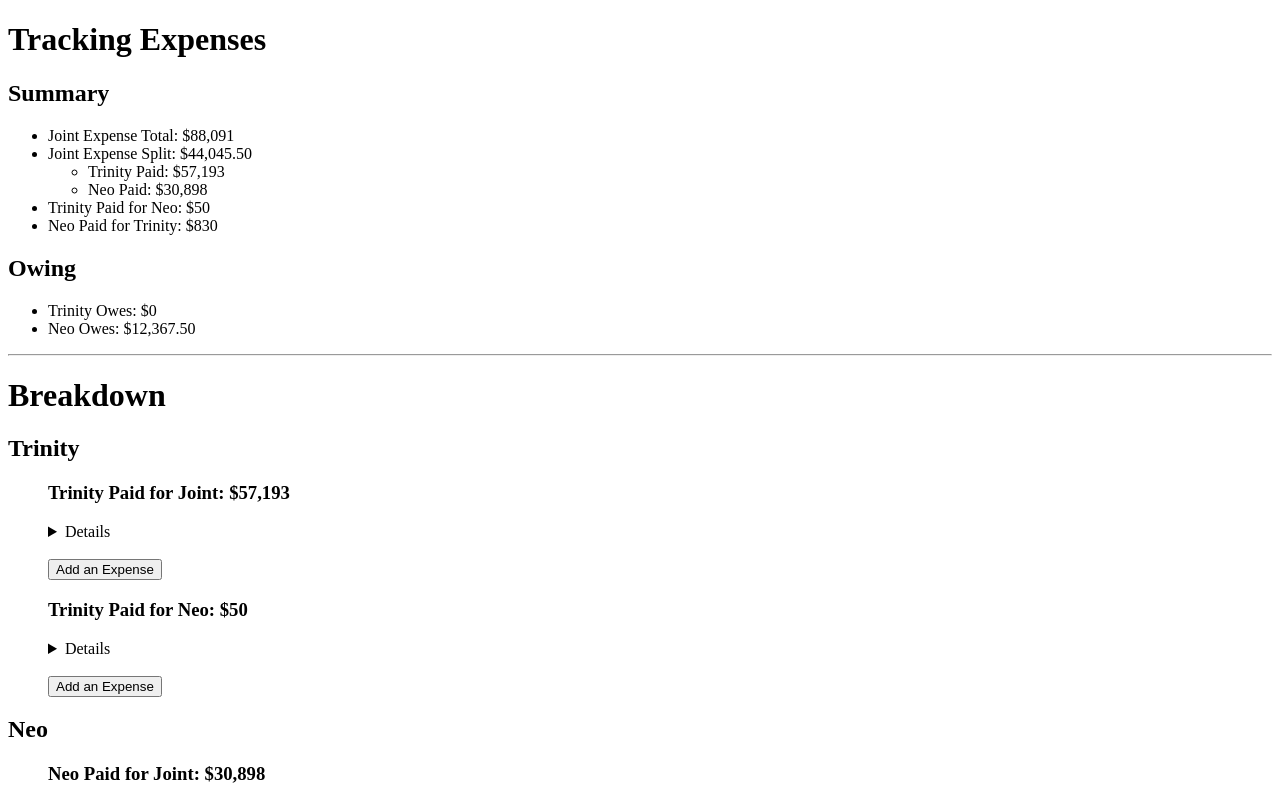
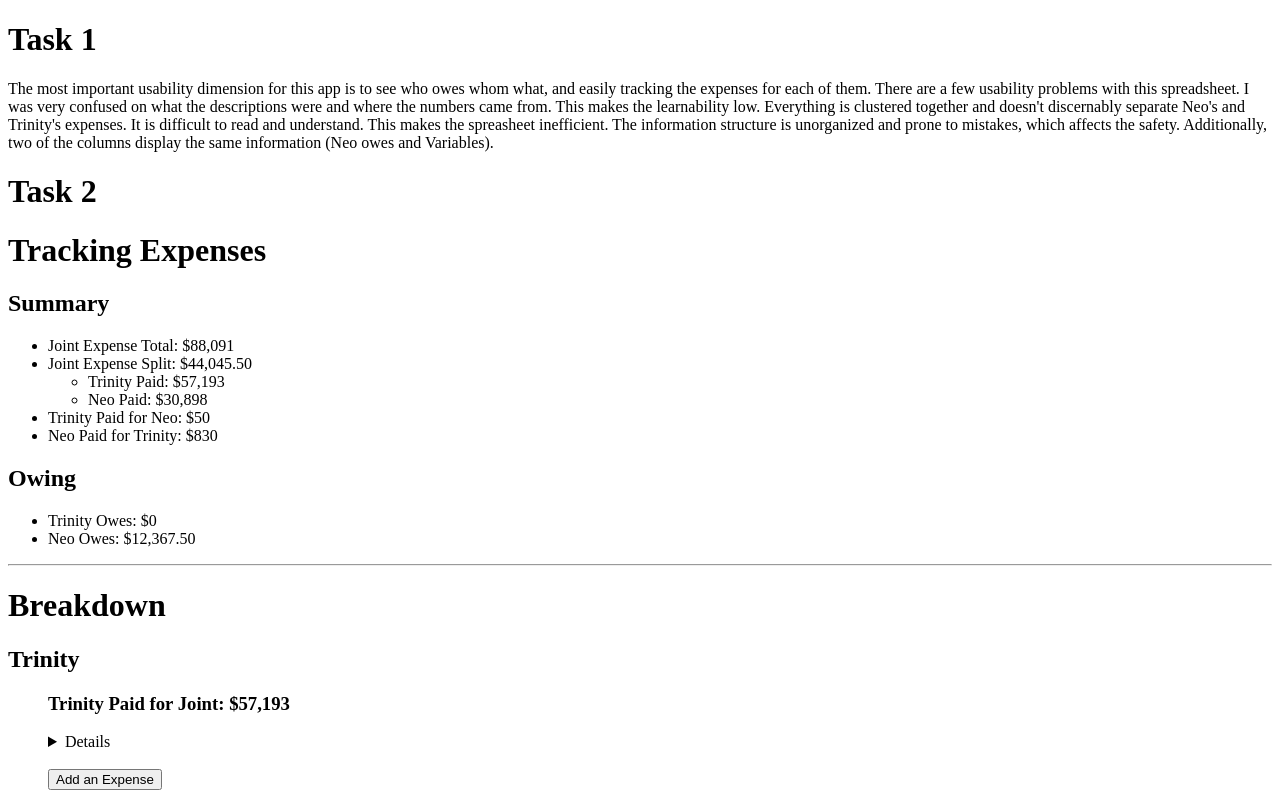
Before and after one commit to designftw/hw1-sabrinahu618, a plain HTML site: page expenses/index.html in a window 1280 px wide. Shown: the top 800 px of the page. Drawn offline with Linux system fonts and the light colour scheme.

Commit message:
Cleaning up

```diff
--- a/expenses/index.html
+++ b/expenses/index.html
@@ -3,6 +3,22 @@
 <head>
 	<meta charset="UTF-8">
 	<title>Expenses</title>
+	<h1>Task 1</h1>
+	<p>
+		The most important usability dimension for this app
+		is to see who owes whom what, and easily tracking the expenses
+		for each of them. There are a few usability problems with this
+		spreadsheet. I was very confused on what the descriptions were and
+		where the numbers came from. This makes the learnability low.
+		Everything is clustered together
+		and doesn't discernably separate Neo's and Trinity's expenses. It
+		is difficult to read and understand. This makes the spreasheet
+		inefficient. The information structure is unorganized and prone to mistakes,
+		which affects the safety. Additionally, two of the columns
+		display the same information (Neo owes and Variables).
+
+	</p>
+	<h1>Task 2</h1>
 	<h1>Tracking Expenses</h1>
 	<h2>Summary</h2>
 	<ul>
```
Also changed, not shown: doet/index.html (+7 -4 lines), homepage/contact.html (+3 -3 lines).
